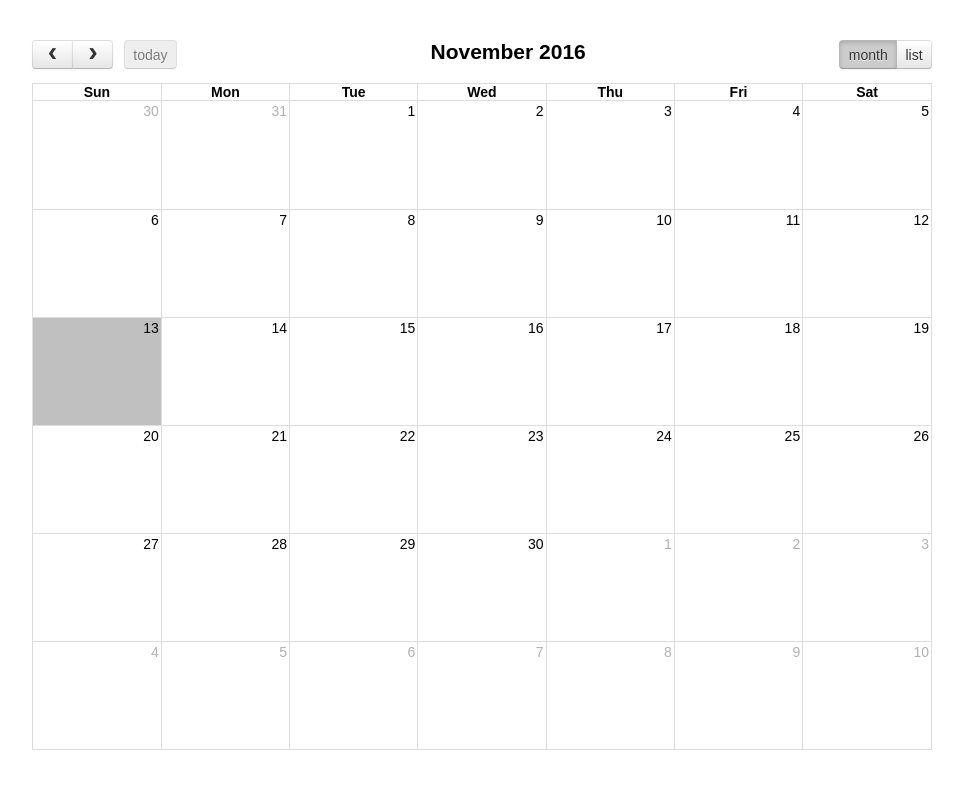
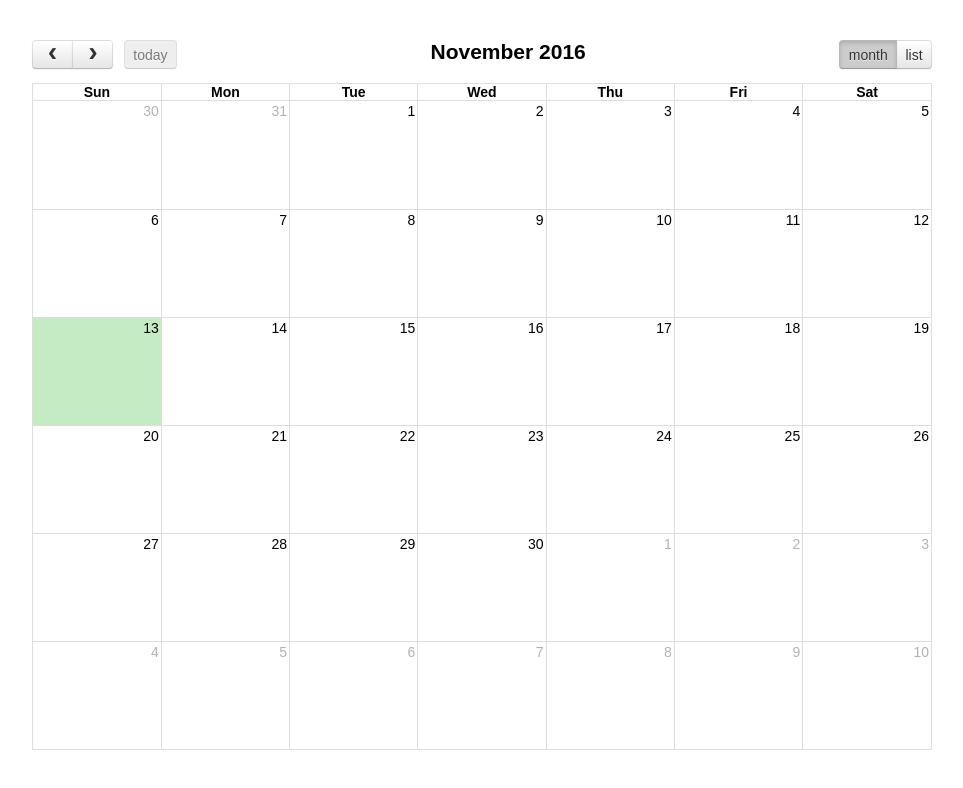
Before and after one commit to Caleb-Tan/Paly-Robotics-Website, a plain HTML site: page Paly-Robotics-Web/fullcalendar/demos/gcal.html in a window 1280 px wide. Shown: the whole page, without its empty margins (158-1121 px from the left). Drawn offline with Linux system fonts and the light colour scheme.

Commit message:
Small Changes

```diff
--- a/Paly-Robotics-Web/fullcalendar/fullcalendar.css
+++ b/Paly-Robotics-Web/fullcalendar/fullcalendar.css
@@ -36,7 +36,7 @@ body .fc { /* extra precedence to overcome jqui */
 	background-color: rgb(41,88,44) !important;
 }
 .fc-unthemed .fc-today{
-	background-color: #C0C0C0 !important;
+	background-color: #C5EBC3 !important;
 }
 
 
```
Also changed, not shown: 1 other file.
